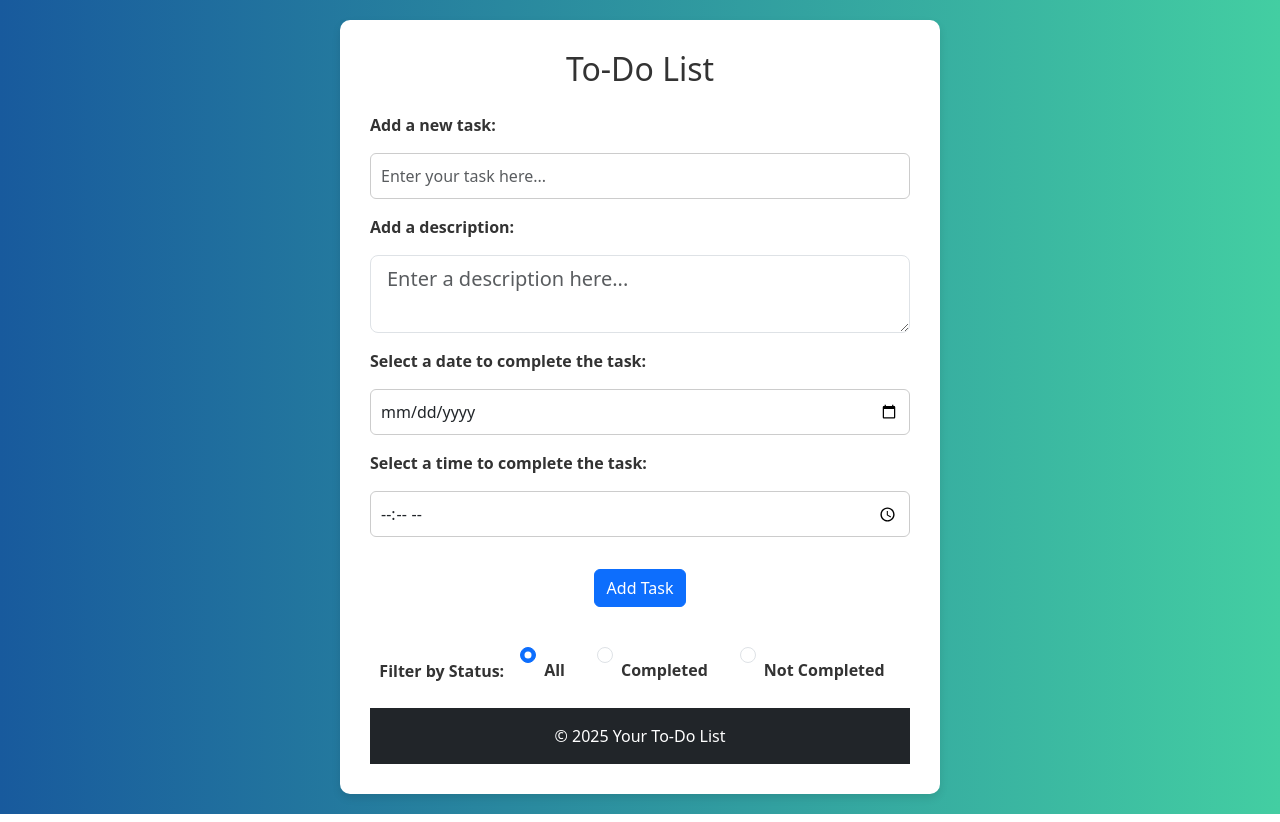
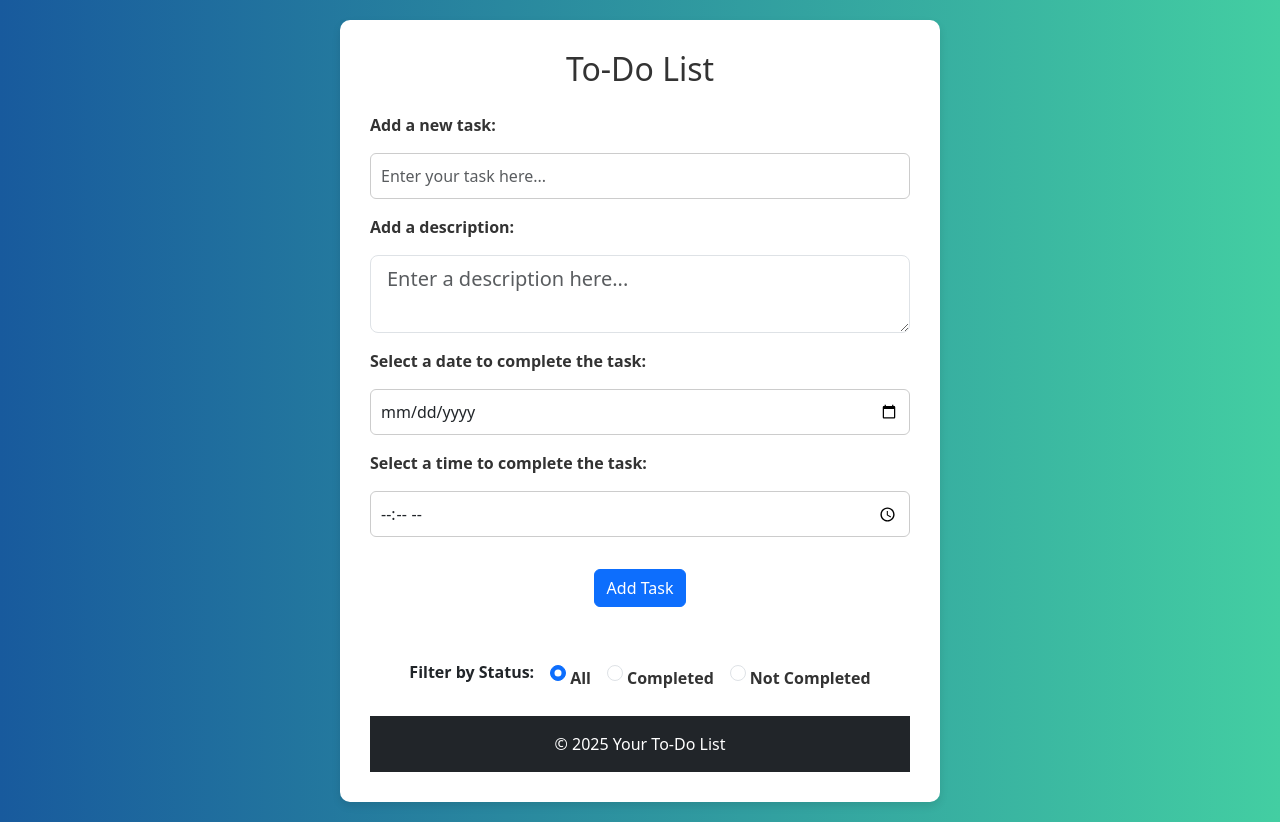
Before and after one commit to Pavan-Gollavilli/TO-DO-LIST-USING-REACT-, a React (Vite) app: page / in a window 1280 px wide. Built offline with nearby package versions, Linux system fonts and the light colour scheme.

Commit message:
Update StatusComp.jsx

```diff
--- a/src/Components/StatusComp.jsx
+++ b/src/Components/StatusComp.jsx
@@ -2,48 +2,54 @@ import React from 'react';
 
 const StatusComp = ({ filterStatus, setFilterStatus }) => {
   return (
-    <div className="d-flex flex-wrap align-items-center justify-content-center gap-3 mt-3">
-      <label htmlFor="status" className="fw-bold mb-0">
-        Filter by Status:
-      </label>
+    <div className="d-flex flex-wrap align-items-center justify-content-center mt-4">
+      <span className="me-3 fw-bold">Filter by Status:</span>
 
-      <div className="form-check form-check-inline">
+      <div className="d-flex align-items-center gap-3">
+        <div className="form-check d-flex align-items-center">
           <input
+            className="form-check-input me-1"
             type="radio"
-          className="form-check-input"
             name="status"
             id="all"
             value="all"
             checked={filterStatus === 'all'}
             onChange={(e) => setFilterStatus(e.target.value)}
           />
-        <label htmlFor="all" className="form-check-label">All</label>
+          <label className="form-check-label" htmlFor="all">
+            All
+          </label>
         </div>
 
-      <div className="form-check form-check-inline">
+        <div className="form-check d-flex align-items-center">
           <input
+            className="form-check-input me-1"
             type="radio"
-          className="form-check-input"
             name="status"
             id="completed"
             value="completed"
             checked={filterStatus === 'completed'}
             onChange={(e) => setFilterStatus(e.target.value)}
           />
-        <label htmlFor="completed" className="form-check-label">Completed</label>
+          <label className="form-check-label" htmlFor="completed">
+            Completed
+          </label>
         </div>
 
-      <div className="form-check form-check-inline">
+        <div className="form-check d-flex align-items-center">
           <input
+            className="form-check-input me-1"
             type="radio"
-          className="form-check-input"
             name="status"
             id="not-completed"
             value="not-completed"
             checked={filterStatus === 'not-completed'}
             onChange={(e) => setFilterStatus(e.target.value)}
           />
-        <label htmlFor="not-completed" className="form-check-label">Not Completed</label>
+          <label className="form-check-label" htmlFor="not-completed">
+            Not Completed
+          </label>
+        </div>
       </div>
     </div>
   );
```
Lines whose indentation alone changed are shown as unchanged.
